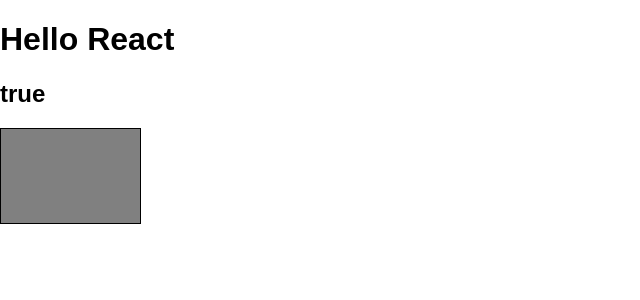
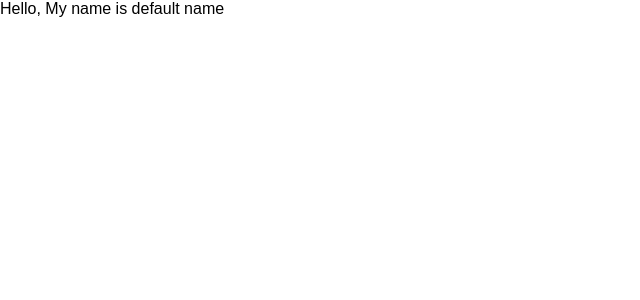
Before and after one commit to hellomac87/hello-react, a React (Create React App) app: page / in a window 1280 px wide. Shown: the top 300 px of the page, without its empty margins (0-640 px from the left). Built offline with nearby package versions, Linux system fonts and the light colour scheme.

Commit message:
component

```diff
--- a/src/App.js
+++ b/src/App.js
@@ -1,5 +1,6 @@
 import React, { Component, Fragment } from 'react';
 import './App.css';
+import MyComponent from './MyComponent';
 
 class App extends Component {
   render() {
@@ -16,9 +17,7 @@ class App extends Component {
     };
     return (
       <Fragment>
-        <h1>Hello React</h1>
-        <h2>{ condition && 'true' }</h2>
-        <div style={style}></div>
+        <MyComponent/>
       </Fragment>
     );
   }
--- /dev/null
+++ b/src/MyComponent.js
@@ -0,0 +1,22 @@
+import React, { Component } from 'react';
+import PropTypes from 'prop-types';
+
+class MyComponent extends Component {
+    static defaultProps = {
+        name : 'default name'
+    }
+    render() {
+        return (
+            <div>
+                Hello, My name is {this.props.name}
+            </div>
+        );
+    }
+}
+
+MyComponent.propTypes = {
+    name : PropTypes.string
+}
+
+
+export default MyComponent;
```
Also changed, not shown: 1 other file (tests, documents, lock files or other folders).
